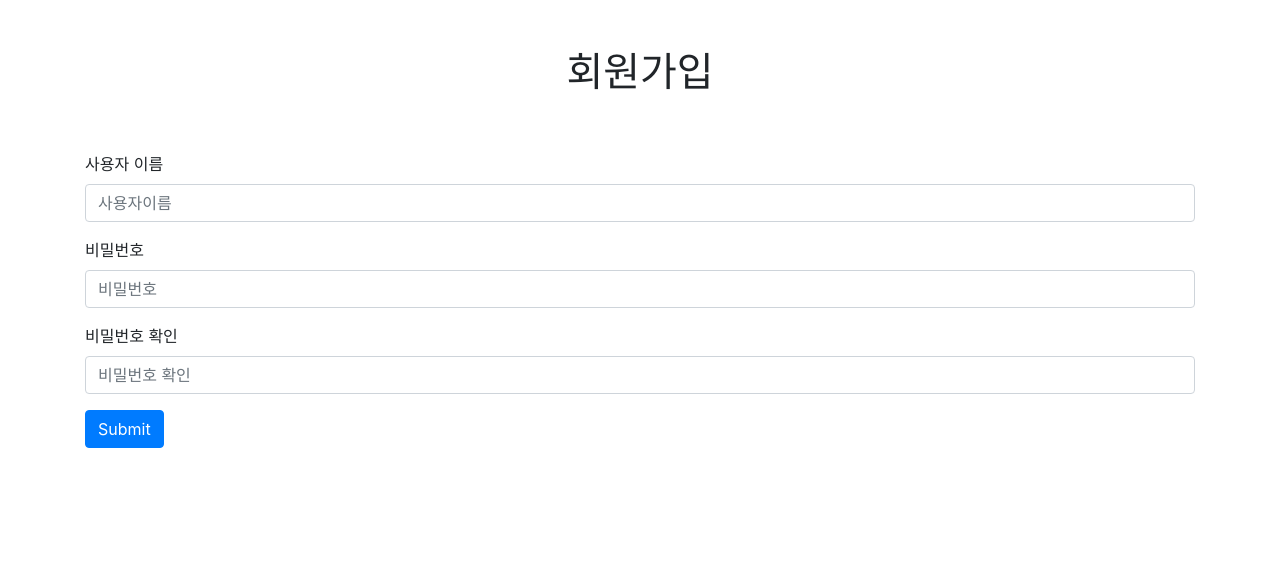
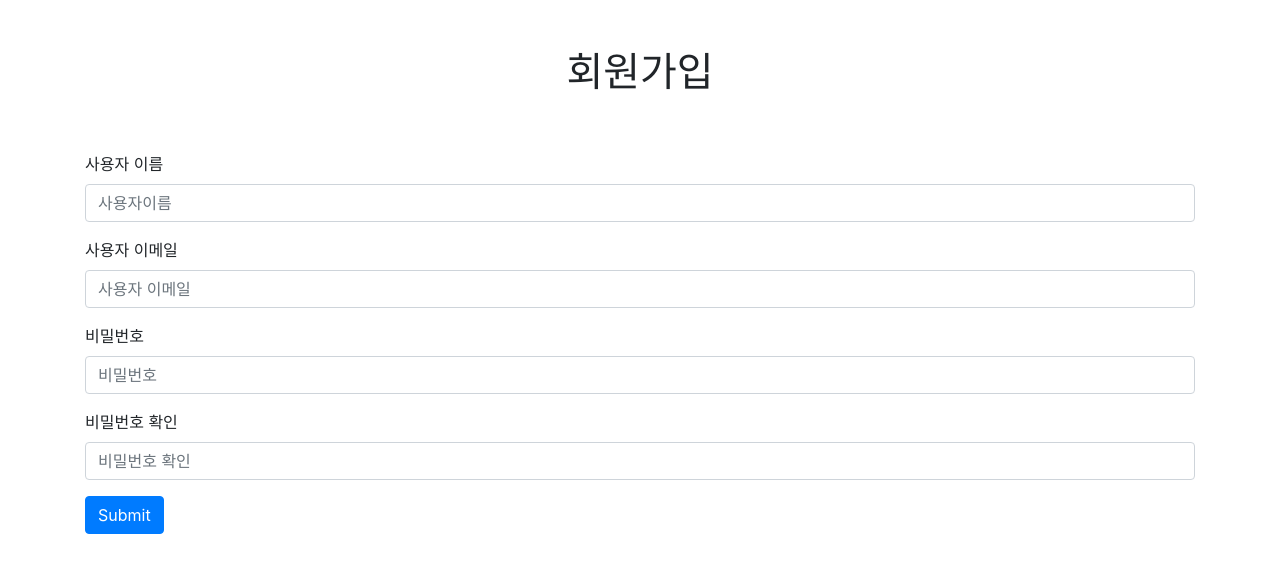
Before and after one commit to hyeah0526/3rd, a Django app: page /fcuser/register/ in a window 1280 px wide. Shown: the top 573 px of the page. Run offline with Django 5.2, Linux system fonts and the light colour scheme.

Commit message:
회원가입 useremail 추가

```diff
--- a/fc_community/fcuser/admin.py
+++ b/fc_community/fcuser/admin.py
@@ -3,7 +3,7 @@ from .models import Fcuser
 
 class FcuserAdmin(admin.ModelAdmin):
     # 이렇게하면 127.0.0.1에서 사용자명과 비밀번호로 확인 가능함
-    list_display = ('username', 'password')
+    list_display = ('username', 'password', 'useremail')
 
 admin.site.register(Fcuser, FcuserAdmin)
 
--- a/fc_community/fcuser/models.py
+++ b/fc_community/fcuser/models.py
@@ -8,6 +8,11 @@ class Fcuser(models.Model):
                                 verbose_name='사용자명')
     password = models.CharField(max_length=64,
                                 verbose_name='비밀번호')
+
+    # email 추가
+    useremail = models.EmailField(max_length=128,
+                                verbose_name='사용자이메일')
+
     #dttm dateTimeField
     registered_dttm = models.DateTimeField(auto_now_add=True,
                                            verbose_name='등록시간')
--- a/fc_community/fcuser/templates/register.html
+++ b/fc_community/fcuser/templates/register.html
@@ -27,6 +27,10 @@
                           <input type="text" name="username" class="form-control" id="username" placeholder="사용자이름">
                         </div>
                         <div class="form-group">
+                            <label for="useremail">사용자 이메일</label>
+                            <input type="email" name="useremail" class="form-control" id="useremail" placeholder="사용자 이메일">
+                          </div>
+                        <div class="form-group">
                           <label for="password">비밀번호</label>
                           <input type="password" name="password" class="form-control" id="password" placeholder="비밀번호">
                         </div>
--- a/fc_community/fcuser/views.py
+++ b/fc_community/fcuser/views.py
@@ -15,13 +15,14 @@ def register(request) :
         username = request.POST.get('username', None)
         password = request.POST.get('password', None)
         re_password = request.POST.get('re-password', None)
+        useremail = request.POST.get('useremail', None)
 
         # 비밀번호가 맞지않으면 에러 메세지와 함께 반환시키기
         # response시키기 위해서 import시켜주기
         res_data = {}   # 에러메세지
 
         # 값이 하나라도 없으면 예외처리 해주기
-        if not (username and password and re_password):
+        if not (username and password and re_password and useremail):
             res_data['error'] = '모든 값을 입력해야합니다.'
 
         # 비밀번호와 비밀번호 확인이 다를 경우 예의처리
@@ -33,7 +34,8 @@ def register(request) :
             # 클래스 import해주고 값 담아주기
             fcuser = Fcuser(
                 username = username,
-                password=make_password(password) # 비밀번호 암호화
+                password=make_password(password), # 비밀번호 암호화
+                useremail = useremail
             )
             # 저장
             fcuser.save()
```
Also changed, not shown: fc_community/db.sqlite3, fc_community/fcuser/migrations/0002_alter_fcuser_options_fcuser_useremail.py (added), 1 other file.
